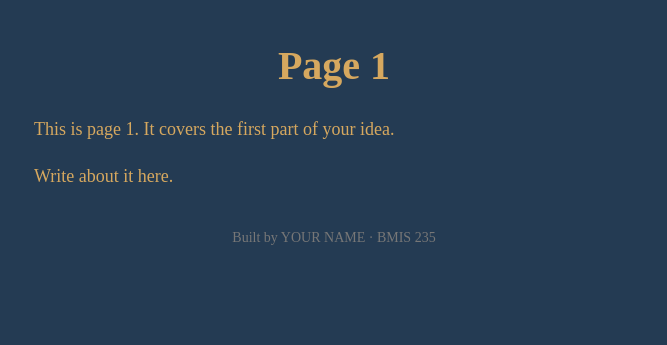
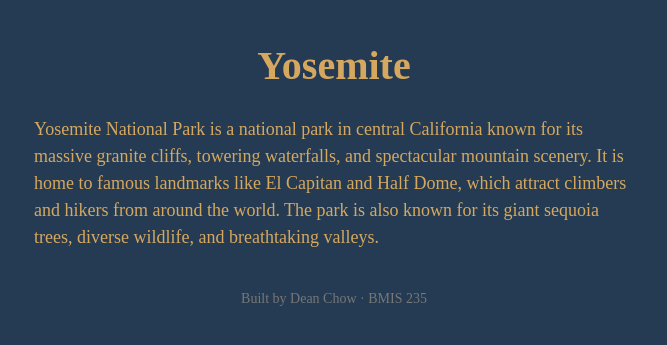
Before and after one commit to Dean-Chow007/bmis235-html-3, a plain HTML site: page yosemite.html in a window 1280 px wide. Shown: the part 71-416 px from the top of the page, without its empty margins (306-973 px from the left). Drawn offline with Linux system fonts and the light colour scheme.

Commit message:
Revise author details and enhance page content
Updated author information and page title, and added a description of Yosemite National Park.

```diff
--- a/yosemite.html
+++ b/yosemite.html
@@ -1,14 +1,14 @@
 <!DOCTYPE html>
 <!--
-  Author: YOUR NAME
-  GU username: YOUR-GU-USERNAME
+  Author: Dean Chow
+  GU username: dean-chow007
   Course: BMIS 235 - HTML-3
 -->
 <html lang="en">
 <head>
 <meta charset="utf-8">
-<meta name="author" content="YOUR NAME">
-<title>Page 1</title>
+<meta name="author" content="Dean Chow">
+<title>Yosemite</title>
 
 <!-- this one line connects the page to the stylesheet -->
 <link rel="stylesheet" href="styles.css">
@@ -28,12 +28,11 @@
     <a href="northcascades.html"><img src="img/northcascades.png" alt="Page 3"></a>
 </nav>
 
-<h1>Page 1</h1>
-<p>This is page 1. It covers the first part of your idea.</p>
-<p>Write about it here.</p>
+<h1>Yosemite</h1>
+<p>Yosemite National Park is a national park in central California known for its massive granite cliffs, towering waterfalls, and spectacular mountain scenery. It is home to famous landmarks like El Capitan and Half Dome, which attract climbers and hikers from around the world. The park is also known for its giant sequoia trees, diverse wildlife, and breathtaking valleys.</p>
 
 <!-- Footer: fill in your name -->
-<footer>Built by YOUR NAME &middot; BMIS 235</footer>
+<footer>Built by Dean Chow &middot; BMIS 235</footer>
 
 </body>
 </html>
```
